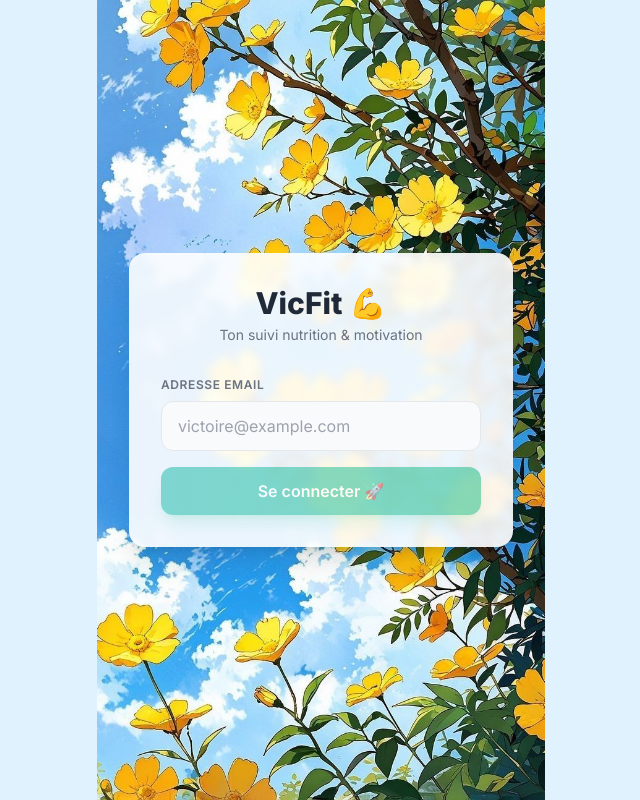
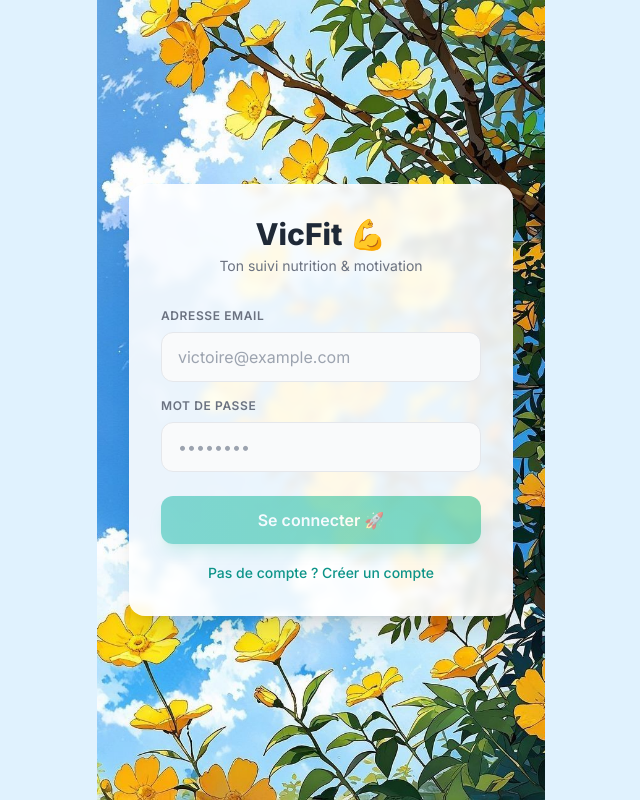
Before and after one commit to arthurmath/VicFit, a React (Vite) app: page / in a window 1280 px wide. Shown: the whole page, without its empty margins (319-959 px from the left). Built offline with nearby package versions, Linux system fonts and the light colour scheme; no server answers.

Commit message:
fix: saving infos in table

```diff
--- a/src/App.tsx
+++ b/src/App.tsx
@@ -1,7 +1,9 @@
 import { useState, useEffect } from 'react'
+import { supabase } from '@/lib/supabase'
 import HomePage from '@/components/HomePage'
 import BottomNav from '@/components/BottomNav'
 import AuthScreen from '@/components/AuthScreen'
+import type { User } from '@supabase/supabase-js'
 
 function Background() {
   return (
@@ -13,25 +15,26 @@ function Background() {
 }
 
 export default function App() {
-  const [userEmail, setUserEmail] = useState<string | null>(null)
+  const [user, setUser] = useState<User | null>(null)
   const [loading, setLoading] = useState(true)
 
   useEffect(() => {
-    const storedEmail = localStorage.getItem('userEmail')
-    if (storedEmail) {
-      setUserEmail(storedEmail)
-    }
-    setLoading(false)
+    // Vérifie s'il y a déjà une session active au lancement
+    supabase.auth.getSession().then(({ data: { session } }) => {
+      setUser(session?.user ?? null)
+      setLoading(false)
+    })
+
+    // Écoute les changements de connexion/déconnexion
+    const { data: { subscription } } = supabase.auth.onAuthStateChange((_event, session) => {
+      setUser(session?.user ?? null)
+    })
+
+    return () => subscription.unsubscribe()
   }, [])
 
-  function handleLogin(email: string) {
-    localStorage.setItem('userEmail', email)
-    setUserEmail(email)
-  }
-
-  function handleLogout() {
-    localStorage.removeItem('userEmail')
-    setUserEmail(null)
+  async function handleLogout() {
+    await supabase.auth.signOut()
   }
 
   if (loading) {
@@ -43,11 +46,11 @@ export default function App() {
     )
   }
 
-  if (!userEmail) {
+  if (!user) {
     return (
       <div className="max-w-md mx-auto relative min-h-screen">
         <Background />
-        <AuthScreen onLogin={handleLogin} />
+        <AuthScreen />
       </div>
     )
   }
@@ -55,7 +58,7 @@ export default function App() {
   return (
     <div className="max-w-md mx-auto relative min-h-screen">
       <Background />
-      <HomePage userId={userEmail} userEmail={userEmail} onLogout={handleLogout} />
+      <HomePage userId={user.id} userEmail={user.email || ''} onLogout={handleLogout} />
       <BottomNav />
     </div>
   )
--- a/src/components/AuthScreen.tsx
+++ b/src/components/AuthScreen.tsx
@@ -1,12 +1,39 @@
 import { useState } from 'react'
+import { supabase } from '@/lib/supabase'
 
-export default function AuthScreen({ onLogin }: { onLogin: (email: string) => void }) {
+export default function AuthScreen() {
   const [email, setEmail] = useState('')
+  const [password, setPassword] = useState('')
+  const [loading, setLoading] = useState(false)
+  const [isSignUp, setIsSignUp] = useState(false)
+  const [error, setError] = useState<string | null>(null)
+  const [message, setMessage] = useState<string | null>(null)
 
-  function handleLogin(e: React.FormEvent) {
+  async function handleAuth(e: React.FormEvent) {
     e.preventDefault()
-    if (email) {
-      onLogin(email)
+    setLoading(true)
+    setError(null)
+    setMessage(null)
+
+    try {
+      if (isSignUp) {
+        const { error } = await supabase.auth.signUp({
+          email,
+          password,
+        })
+        if (error) throw error
+        setMessage("Compte créé ! Vérifie tes emails si un lien de confirmation a été envoyé.")
+      } else {
+        const { error } = await supabase.auth.signInWithPassword({
+          email,
+          password,
+        })
+        if (error) throw error
+      }
+    } catch (err: any) {
+      setError(err.message || 'Une erreur est survenue')
+    } finally {
+      setLoading(false)
     }
   }
 
@@ -16,7 +43,19 @@ export default function AuthScreen({ onLogin }: { onLogin: (email: string) => vo
         <h1 className="text-3xl font-extrabold text-gray-800 text-center mb-1">VicFit 💪</h1>
         <p className="text-sm text-gray-500 text-center mb-8">Ton suivi nutrition & motivation</p>
 
-        <form onSubmit={handleLogin}>
+        {error && (
+          <div className="mb-4 p-3 bg-red-100 text-red-700 text-sm rounded-xl">
+            {error}
+          </div>
+        )}
+
+        {message && (
+          <div className="mb-4 p-3 bg-emerald-100 text-emerald-700 text-sm rounded-xl">
+            {message}
+          </div>
+        )}
+
+        <form onSubmit={handleAuth}>
           <label className="text-xs font-semibold text-gray-500 uppercase tracking-wider mb-2 block">
             Adresse email
           </label>
@@ -29,14 +68,38 @@ export default function AuthScreen({ onLogin }: { onLogin: (email: string) => vo
             className="w-full px-4 py-3 rounded-xl bg-gray-50 border border-gray-200 text-gray-800 placeholder:text-gray-400 focus:outline-none focus:ring-2 focus:ring-teal-400 focus:border-transparent mb-4 text-base"
           />
 
+          <label className="text-xs font-semibold text-gray-500 uppercase tracking-wider mb-2 block">
+            Mot de passe
+          </label>
+          <input
+            type="password"
+            value={password}
+            onChange={(e) => setPassword(e.target.value)}
+            placeholder="••••••••"
+            required
+            className="w-full px-4 py-3 rounded-xl bg-gray-50 border border-gray-200 text-gray-800 placeholder:text-gray-400 focus:outline-none focus:ring-2 focus:ring-teal-400 focus:border-transparent mb-6 text-base"
+          />
+
           <button
             type="submit"
-            disabled={!email}
-            className="w-full py-3 rounded-xl font-semibold text-white bg-gradient-to-r from-teal-500 to-emerald-500 active:scale-[0.98] transition-all shadow-lg shadow-emerald-500/25 disabled:opacity-50 disabled:active:scale-100"
+            disabled={!email || !password || loading}
+            className="w-full py-3 rounded-xl font-semibold text-white bg-gradient-to-r from-teal-500 to-emerald-500 active:scale-[0.98] transition-all shadow-lg shadow-emerald-500/25 disabled:opacity-50 disabled:active:scale-100 mb-4"
           >
-            Se connecter 🚀
+            {loading ? 'Chargement...' : (isSignUp ? 'Créer mon compte 🚀' : 'Se connecter 🚀')}
           </button>
         </form>
+
+        <button
+          type="button"
+          onClick={() => {
+            setIsSignUp(!isSignUp)
+            setError(null)
+            setMessage(null)
+          }}
+          className="w-full text-sm text-teal-600 font-medium hover:underline text-center"
+        >
+          {isSignUp ? 'Déjà un compte ? Se connecter' : 'Pas de compte ? Créer un compte'}
+        </button>
       </div>
     </div>
   )
--- a/src/components/HomePage.tsx
+++ b/src/components/HomePage.tsx
@@ -186,17 +186,20 @@ export default function HomePage({ userId, userEmail, onLogout }: HomePageProps)
     const fetchEnd = new Date(year, month + 1, 0)
     fetchEnd.setDate(fetchEnd.getDate() + 7)
 
-    const [{ data: entryData }, { data: weightData }] = await Promise.all([
+    const [entriesRes, weightRes] = await Promise.all([
       supabase.from('daily_entries').select('*').gte('date', localDate(fetchStart)).lte('date', localDate(fetchEnd)),
       supabase.from('weight_entries').select('weight').order('date', { ascending: false }).limit(1).single(),
     ])
 
-    if (entryData) {
+    if (entriesRes.error) console.error("Erreur chargement daily_entries:", entriesRes.error)
+    if (weightRes.error) console.error("Erreur chargement weight_entries:", weightRes.error)
+
+    if (entriesRes.data) {
       const map: Record<string, DailyEntry> = {}
-      for (const e of entryData) map[e.date] = e as DailyEntry
+      for (const e of entriesRes.data) map[e.date] = e as DailyEntry
       setEntries(map)
     }
-    if (weightData) setLatestWeight(weightData.weight)
+    if (weightRes.data) setLatestWeight(weightRes.data.weight)
 
     await loadStreak()
   }
@@ -205,11 +208,13 @@ export default function HomePage({ userId, userEmail, onLogout }: HomePageProps)
     const ninetyAgo = new Date()
     ninetyAgo.setDate(ninetyAgo.getDate() - 90)
 
-    const { data } = await supabase
+    const { data, error } = await supabase
       .from('daily_entries')
       .select('*')
       .gte('date', localDate(ninetyAgo))
       .order('date', { ascending: true })
+
+    if (error) console.error("Erreur chargement streak:", error)
 
     if (!data || data.length === 0) { setStreak(0); return }
 
@@ -271,7 +276,13 @@ export default function HomePage({ userId, userEmail, onLogout }: HomePageProps)
       sport: editEntry.sport,
     }
 
-    await supabase.from('daily_entries').upsert(payload, { onConflict: 'user_id,date' })
+    const { error } = await supabase.from('daily_entries').upsert(payload, { onConflict: 'user_id,date' })
+
+    if (error) {
+      console.error('Erreur Supabase lors de la sauvegarde:', error)
+      alert(`Erreur lors de la sauvegarde: ${error.message}`)
+    }
+
     await loadData()
     setSelectedDate(null)
     setEditEntry(null)
@@ -316,7 +327,7 @@ export default function HomePage({ userId, userEmail, onLogout }: HomePageProps)
         <div className="bg-white/90 backdrop-blur-sm rounded-2xl p-4 shadow-lg">
           <div className="flex items-center justify-between mb-2">
             <span className="text-sm font-semibold text-gray-700">🔥 Motivation</span>
-            <span className="text-xl font-bold text-orange-500">
+            <span className="text-xl font-bold text-green-500">
               {streak} <span className="text-sm font-medium text-gray-400">jours</span>
             </span>
           </div>
@@ -471,7 +482,7 @@ export default function HomePage({ userId, userEmail, onLogout }: HomePageProps)
               {([
                 ['sain', 'Sain ✅', 'bg-emerald-500 text-white shadow-emerald-200'],
                 ['pas_sain', 'Pas Sain ❌', 'bg-rose-500 text-white shadow-rose-200'],
-                ['skip', 'Pas de Petit Déj ⏭️', 'bg-gray-500 text-white shadow-gray-200'],
+                ['skip', 'Sauté ⏭️', 'bg-gray-500 text-white shadow-gray-200'],
               ] as const).map(([val, label, active]) => (
                 <Tag
                   key={val}
```
Also changed, not shown: 1 other file (tests, documents, lock files or other folders).
